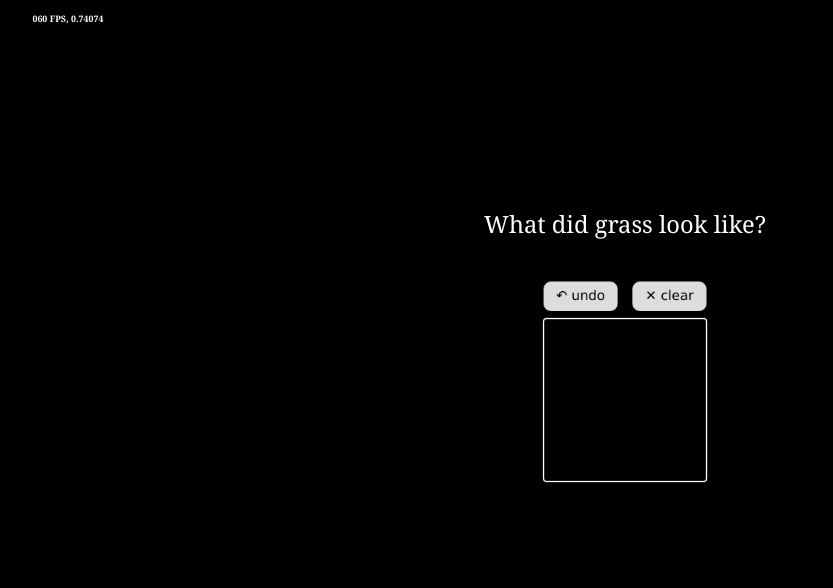
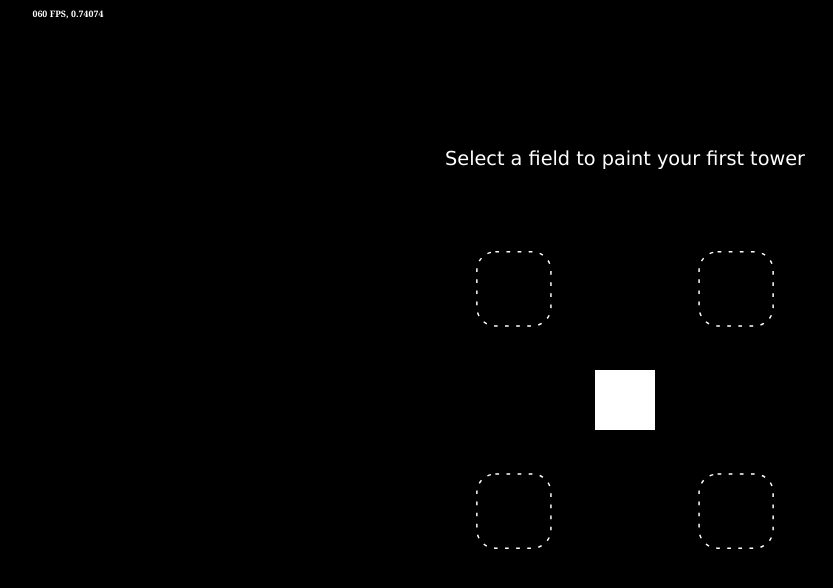
Before and after one commit to sebadorn/js13k-2026-unicorns-and-rainbows, a website with bundled scripts: page dev/index-dev.html in a window 1280 px wide. Shown: the whole page, without its empty margins (15-848 px from the left). Built offline with nearby package versions, Linux system fonts and the light colour scheme.

Commit message:
chore: set name to "Rainbow in the Dark"

```diff
--- a/dev/index-dev.html
+++ b/dev/index-dev.html
@@ -1,6 +1,6 @@
 <!DOCTYPE html>
 <meta charset="utf-8">
-<title>js13k 2026</title>
+<title>Rainbow in the Dark / js13k 2026</title>
 <style>
 *{margin:0;padding:0;user-select:none}
 html{background:#000;height:100%}
--- a/dev/js/js13k.js
+++ b/dev/js/js13k.js
@@ -8,6 +8,6 @@ import { Renderer } from './Renderer.js';
 window.addEventListener( 'load', async () => {
 	Input.init();
 	Renderer.init();
-	Renderer.level = new LevelOutro();
+	Renderer.level = new LevelMain();
 	Renderer.mainLoop();
 } );
```
Also changed, not shown: README.md.
